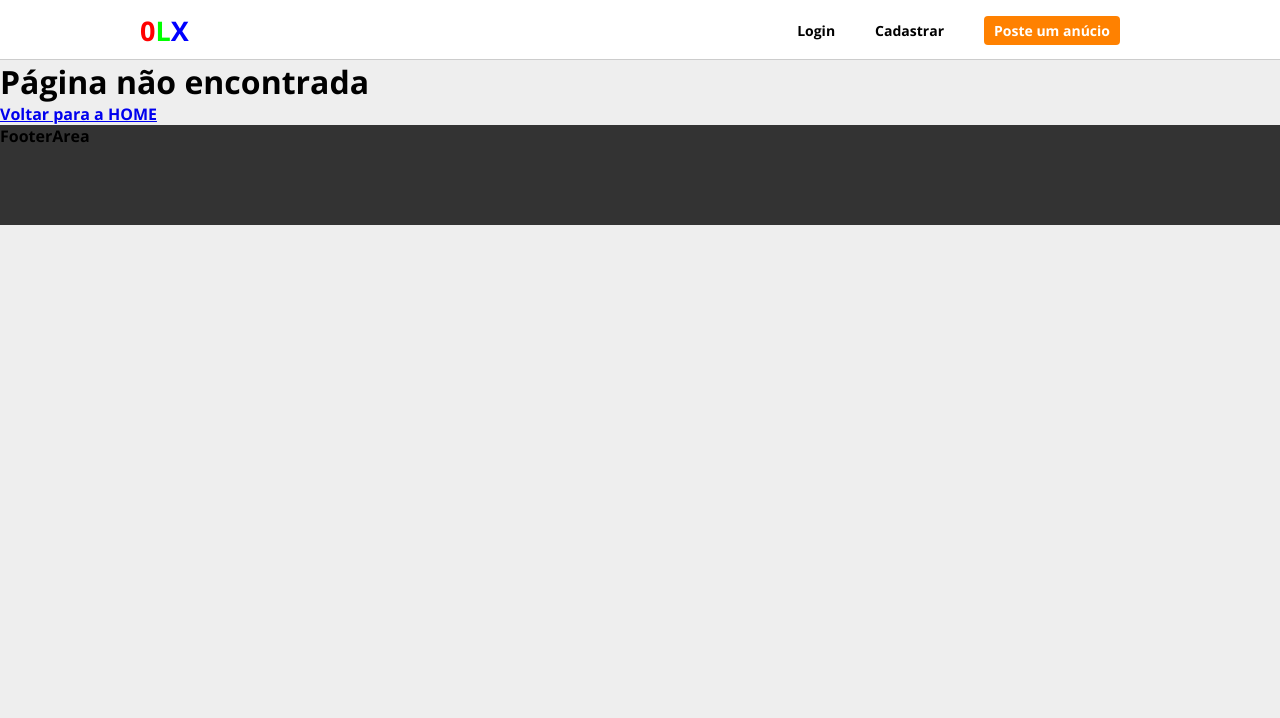
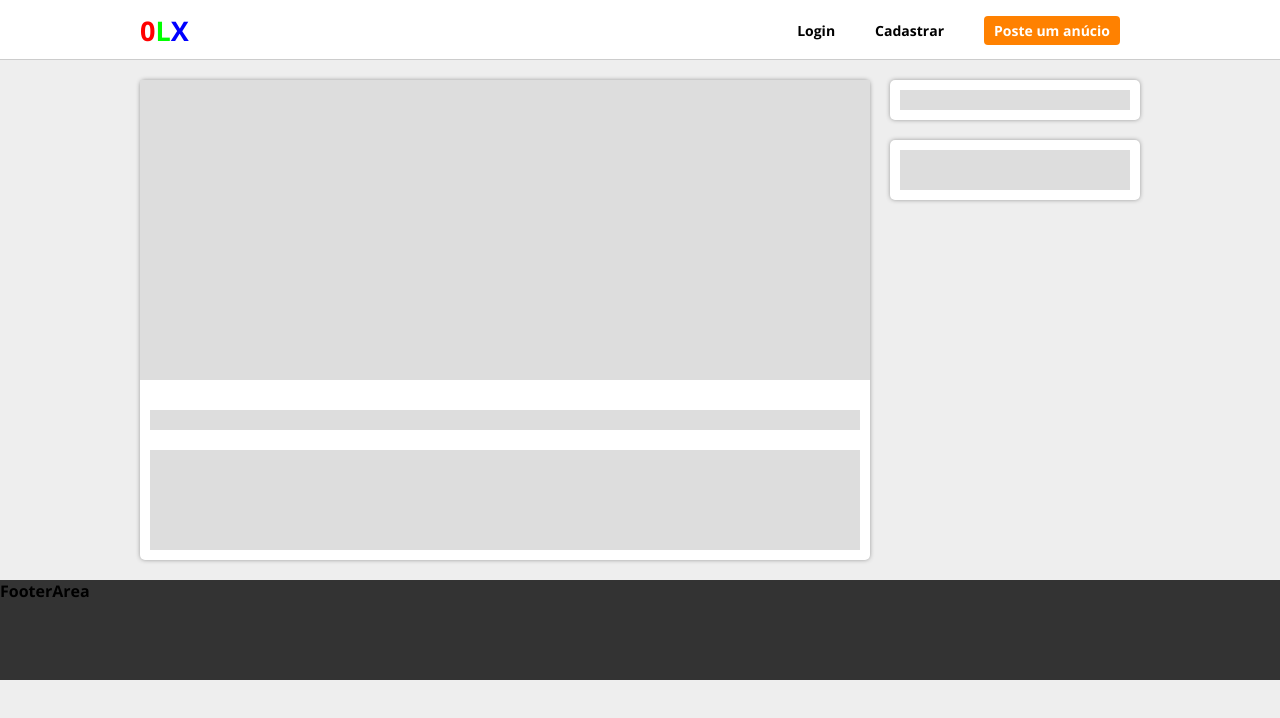
Before and after one commit to AffonsoMonteiro/olx__front-end, a React (Create React App) app: page /ad/1 in a window 1280 px wide. Shown: the top 718 px of the page. Built offline with nearby package versions, Linux system fonts and the light colour scheme.

Commit message:
create adPage
adPage é a pagina que irá mostrar os detalhes do produto, que foi selecionado

```diff
--- a/src/Routes.js
+++ b/src/Routes.js
@@ -5,6 +5,7 @@
 import About from './pages/About'
 import SignIn from './pages/SignIn'
 import SignUp from './pages/SignUp'
+import AdPage from './pages/AdPage'
 import NotFound from './pages/NotFound'
 
 export default () => {
@@ -26,6 +27,10 @@
                 <SignUp />
             </Route>
 
+            <Route path="/ad/:id">
+                <AdPage />
+            </Route>
+
             <Route>
                 <NotFound />
             </Route>
--- /dev/null
+++ b/src/pages/AdPage/index.js
@@ -0,0 +1,50 @@
+import React, { useState } from 'react';
+import { useParams } from 'react-router-dom'
+import { PageArea, Fake } from './styled'
+import useApi from '../../helpers/OlxAPI'
+
+
+import { PageContainer } from '../../components/MainComponents'
+
+function SignIn() {
+    const api = useApi()
+    const { id } = useParams()
+
+    const [ loading, setLoading] = useState(true)
+    const [ adInfo, setAdInfo] = useState([])
+
+    return (
+        <PageContainer>
+            <PageArea>
+                <div className="leftSide">
+                    <div className="box">
+                        <div className="adImage">
+                            { loading &&  <Fake height={300} />}
+                        </div>
+
+                        <div className="adsInfo">
+                            <div className="adName">
+                                { loading &&  <Fake height={20} />}
+                            </div>
+
+                            <div className="adDescription">
+                                 { loading &&  <Fake height={100} />}
+                            </div>
+                        </div>
+                    </div>
+                </div>
+
+                <div className="rightSide">
+                    <div className="box box--padding">
+                        { loading &&  <Fake height={20} />}
+                    </div>
+                    <div className="box box--padding">
+                        { loading &&  <Fake height={40} />}
+                    </div>
+                </div>
+            </PageArea>
+        </PageContainer>
+    )
+}
+
+export default SignIn
--- /dev/null
+++ b/src/pages/AdPage/styled.js
@@ -0,0 +1,47 @@
+import styled from 'styled-components'
+
+export const Fake = styled.div `
+    background-color: #DDD;
+    height:${props => props.height || 20}px;
+`
+
+export const PageArea = styled.div `
+    display: flex;
+    margin-top: 20px;
+
+    .box {
+        background-color: #FFF;
+        border-radius: 5px;
+        box-shadow: 0 0 4px #999;
+        margin-bottom: 20px;
+    }
+
+    .box--padding {
+        padding: 10px;
+    }
+
+    .leftSide {
+        flex: 1;
+        margin-right: 20px;
+
+        .adImage {
+
+        }
+
+        .adsInfo {
+            padding: 10px;
+
+            .adName{
+                margin: 20px 0;
+            }
+
+            .adDescription{}
+        }
+
+    }
+
+    .rightSide {
+        width: 250px;
+    }
+
+`
```
Also changed, not shown: 1 other file (tests, documents, lock files or other folders).
